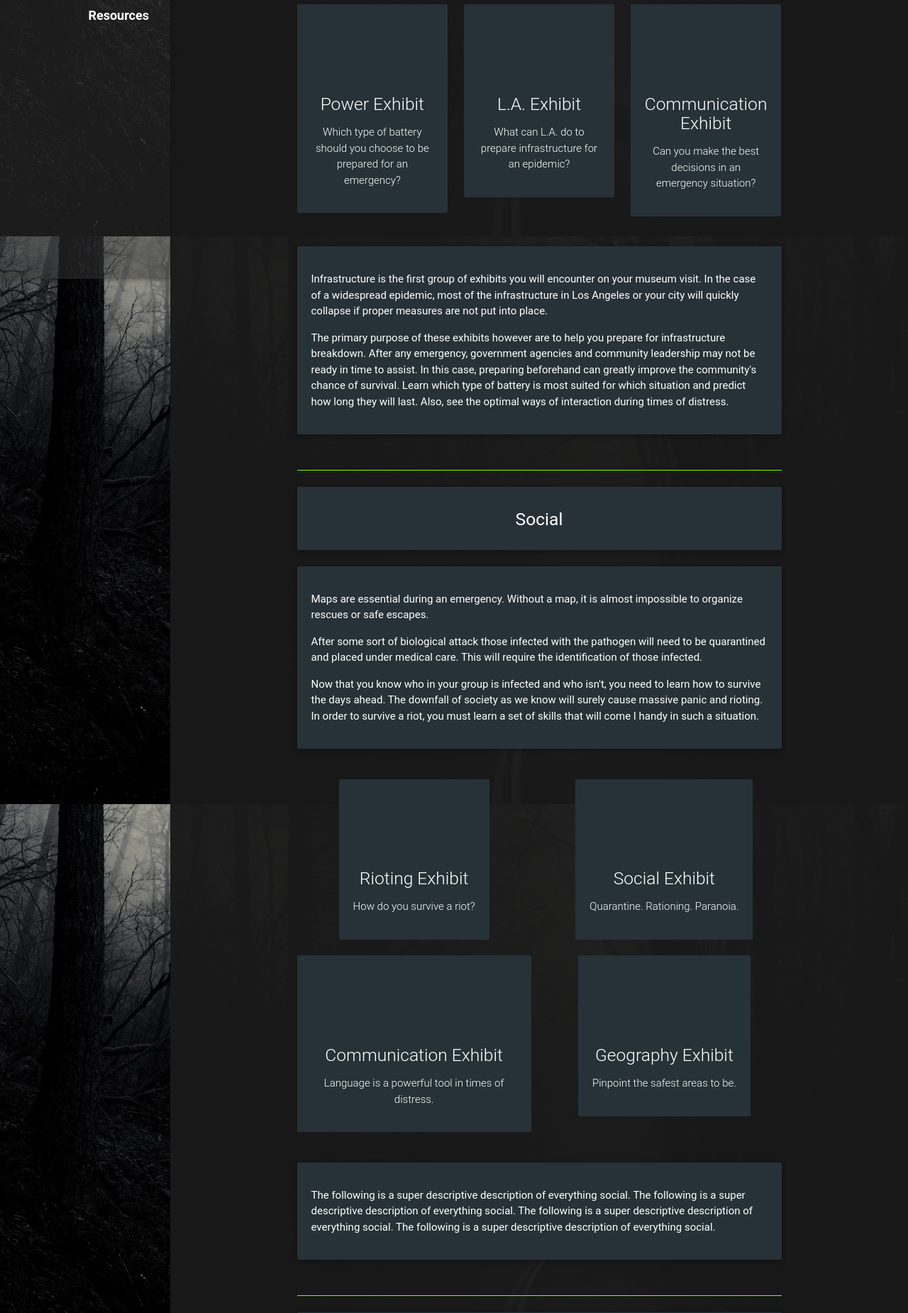
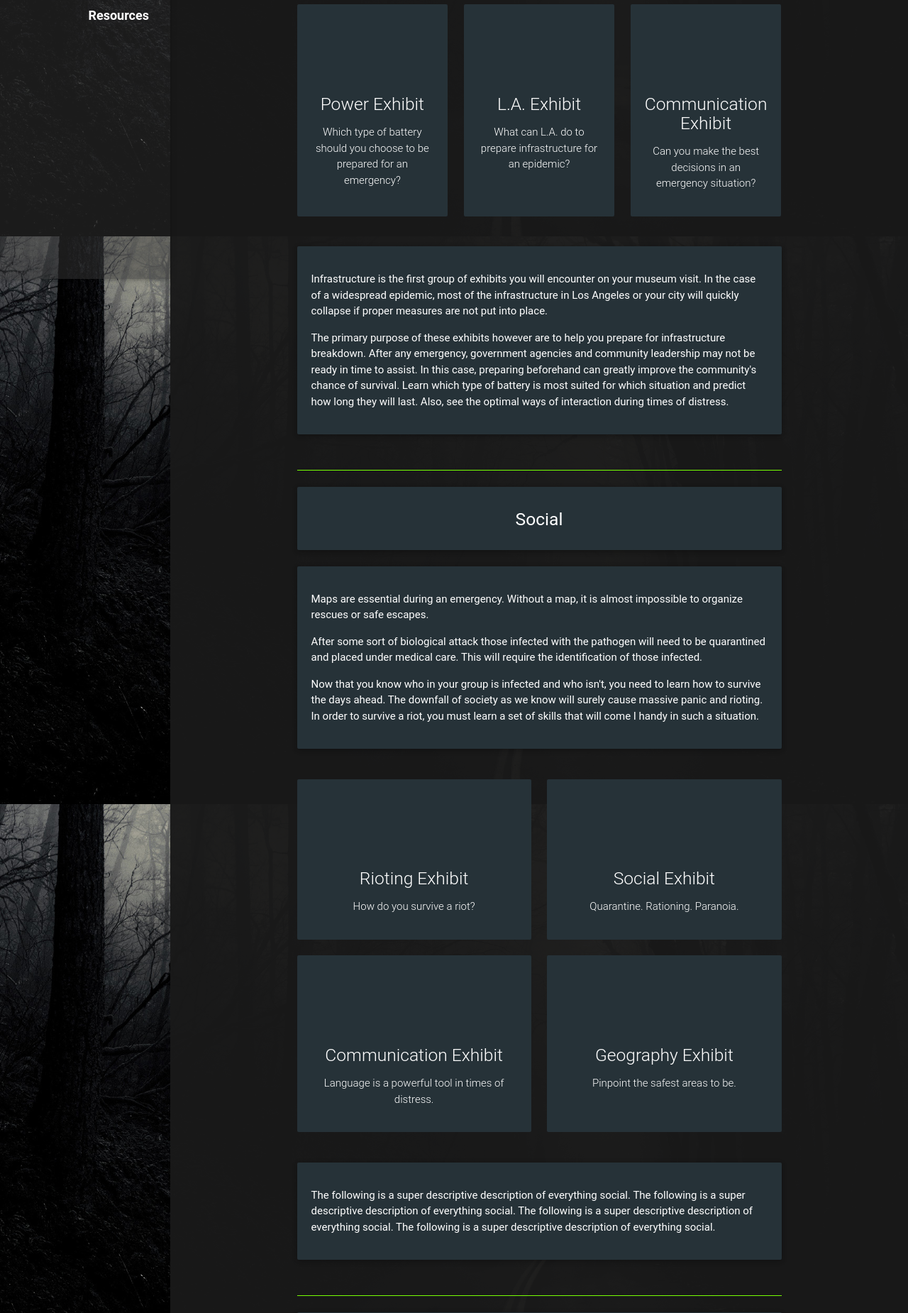
Before and after one commit to bobbyluig/IDP, a Django app: template templates/exhibitions.html in a window 1280 px wide. Shown: the part 467-2317 px from the top of the page at 71% size. Run offline with Django 3.2, Linux system fonts and the light colour scheme; the template is opened without the code that fills it, so the values that code supplies are empty; some libraries are stand-ins or nearby versions; some web fonts are replaced.

Commit message:
true flex on exhibitions

```diff
--- a/sass/components/_global.scss
+++ b/sass/components/_global.scss
@@ -39,10 +39,6 @@ a {
 	align-items: center;
 	height: 24em;
 	justify-content: center;
-}
-
-.valign * {
-	display: block;
 }
 
 @supports not (-ms-flex: 1) {
--- a/sass/projectz.scss
+++ b/sass/projectz.scss
@@ -7,6 +7,8 @@ html {
 	background-size: cover;
 	background-attachment: fixed;
 }
+
+/* Accent Colors */
 
 b {
 	color: color("light-green", "accent-3");
@@ -44,6 +46,10 @@ a {
 
 .no-margin {
 	margin: 0 !important;
+}
+
+.card-panel > .valign * {
+	display: block;
 }
 
 /* Preload */
--- a/templates/exhibitions.html
+++ b/templates/exhibitions.html
@@ -55,7 +55,7 @@
 					</div>
 				</div>
 
-				<div class="row center equalizer">
+				<div class="row center true-flex equalizer">
 					<div class="col s12 m6 l4">
 						<div class="card-panel hvr-underline-from-center modal-trigger" data-modal="#i1">
 							<h2 class="center yellow-text text-accent-3"><i class="mdi-device-battery-unknown"></i></h2>
@@ -106,7 +106,7 @@
 					</div>
 				</div>
 
-				<div class="row center equalizer">
+				<div class="row center true-flex equalizer">
 					<div class="col s12 m6">
 						<div class="card-panel hvr-underline-from-center modal-trigger" data-modal="#s1">
 							<h2 class="center light-blue-text text-accent-3"><i class="mdi-social-group-add"></i></h2>
@@ -162,7 +162,7 @@
 					</div>
 				</div>
 
-				<div class="row center equalizer">
+				<div class="row center true-flex equalizer">
 					<div class="col s12 m6 l4">
 						<div class="card-panel hvr-underline-from-center modal-trigger" data-modal="#s1">
 							<h2 class="center red-text text-accent-3"><i class="mdi-image-tune"></i></h2>
@@ -211,7 +211,7 @@
 					</div>
 				</div>
 
-				<div class="row center equalizer">
+				<div class="row center true-flex equalizer">
 					<div class="col s12 m6 l4">
 						<div class="card-panel hvr-underline-from-center modal-trigger" data-modal="#s1">
 							<h2 class="center green-text text-accent-3"><i class="mdi-maps-local-grocery-store"></i></h2>
```
Also changed, not shown: static/css/projectz.css.
